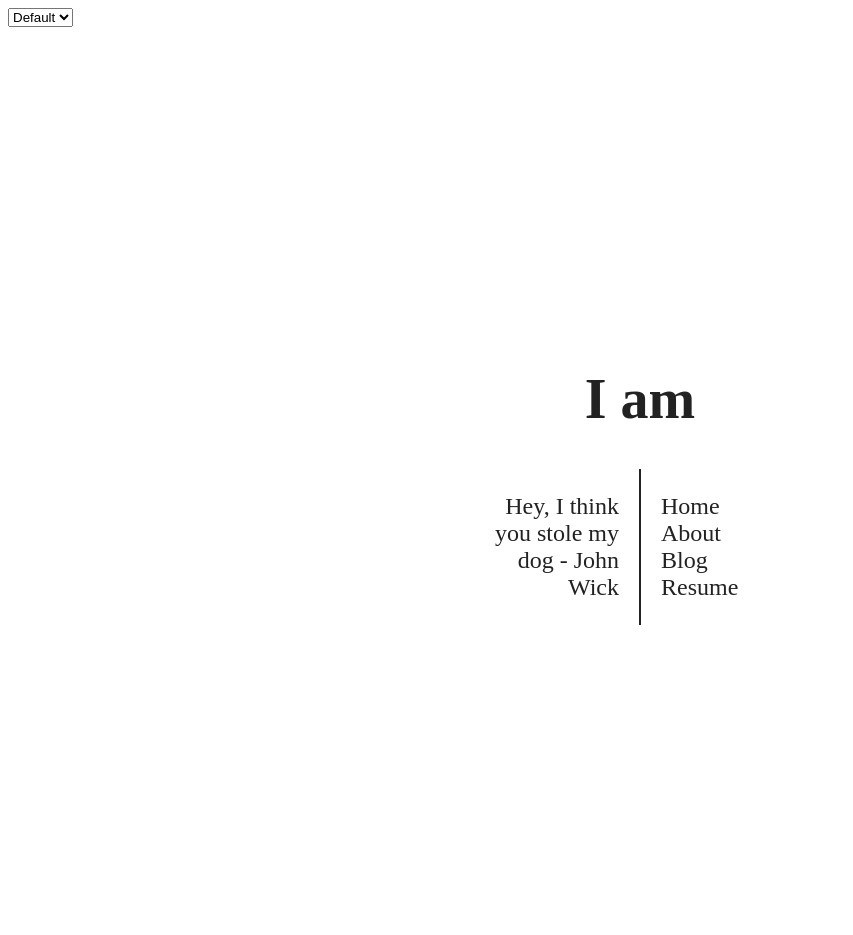
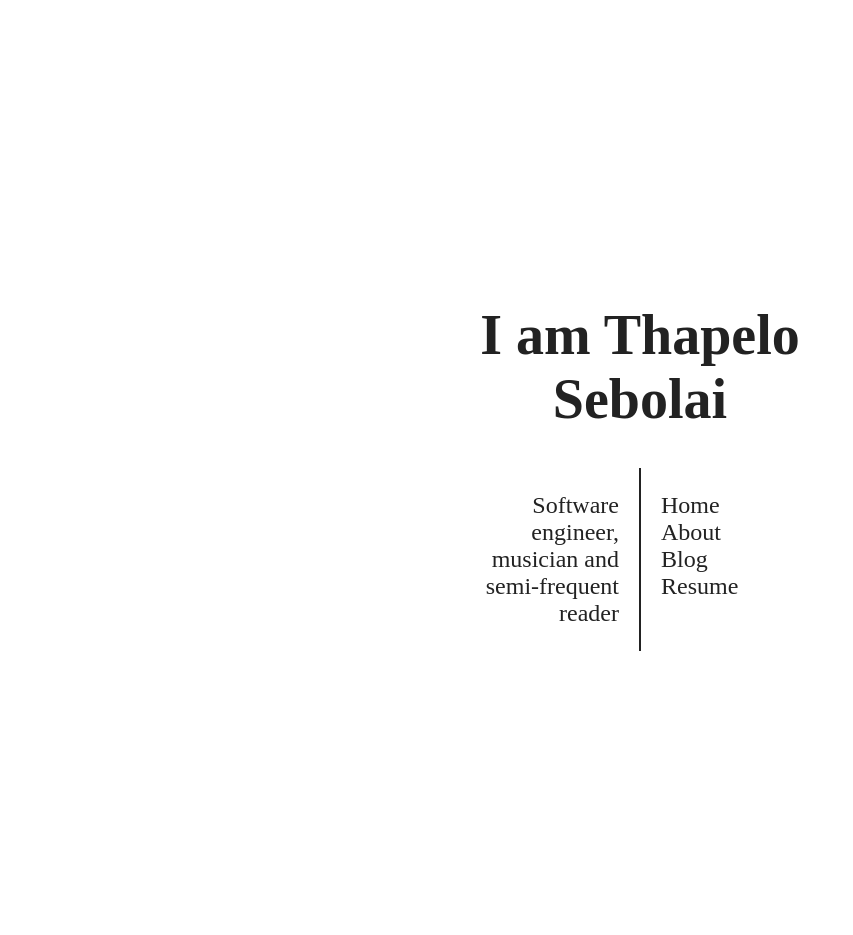
Before and after one commit to Thapz123/Thapz123.github.io, a Jekyll site: the page built from index.md, in a window 1280 px wide. Shown: the whole page, without its empty margins (0-853 px from the left). Built offline with Jekyll 4.4.1, drawn with Linux system fonts in a browser that asks for light colours.

Commit message:
Config Edits

```diff
--- a/_config.yml
+++ b/_config.yml
@@ -25,9 +25,11 @@ description: >- # this means to ignore newlines until "baseurl:"
   line in _config.yml. It will appear in your document head meta (for
   Google search results) and in your feed.xml site description.
 baseurl: "" # the subpath of your site, e.g. /blog
-url: "" # the base hostname & protocol for your site, e.g. http://example.com
+url: "tsebolai.com" # the base hostname & protocol for your site, e.g. http://example.com
 twitter_username: blackuaman
 github_username:  thapz123
+resume_url: "Resume2022.pdf"
+author_name: Thapelo Sebolai
 
 # Build settings
 theme: dev-portfolio-blog
--- a/_layouts/default.html
+++ b/_layouts/default.html
@@ -43,7 +43,6 @@
 
   </head>
     <body onload="onLoad()">
-      {% include themeSelector.html %}
       {{ content }}
     </body>
 </html>
--- a/_layouts/home.html
+++ b/_layouts/home.html
@@ -1,5 +1,5 @@
 ---
-title: Rohit Jain
+title: Thapelo Sebolai
 layout: default
 ---
 <div class="mid-section-home">
--- a/index.md
+++ b/index.md
@@ -1,5 +1,5 @@
 ---
 layout: home
-home_text: Hey, I think you stole my dog - John Wick
-title: Rohit Jain
+home_text: Software engineer, musician and semi-frequent reader
+title: Thapelo Sebolai
 ---
```
Also changed, not shown: blog.md (+1 -1 lines), 1 other file.
